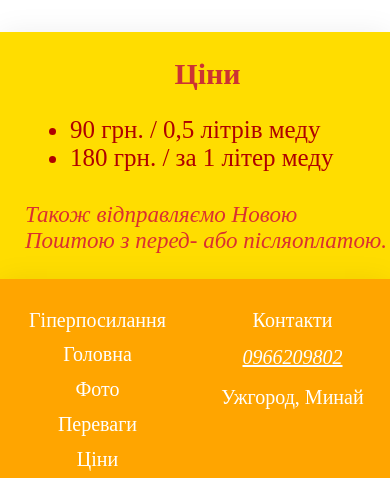
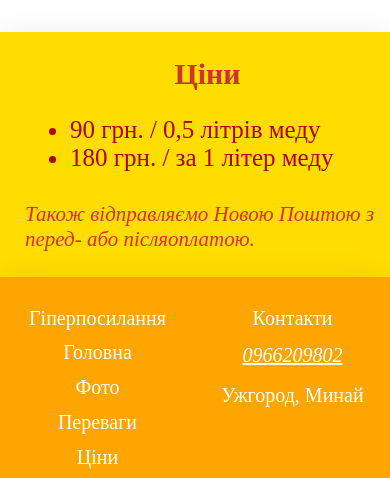
Before and after one commit to Adjeju/WebProjects, a plain HTML site: page Med/index.html in a window 390 px wide. Shown: the part 1781-2259 px from the top of the page. Drawn offline with nearby package versions, Linux system fonts and the light colour scheme; a web font is replaced by a local one.

Commit message:
Update style.css

```diff
--- a/Med/style.css
+++ b/Med/style.css
@@ -377,4 +377,7 @@ html {
     body.lock{
         overflow: hidden;
     }
+    .honey-price p {
+        font-size: 21px;
+    }
 }
```
